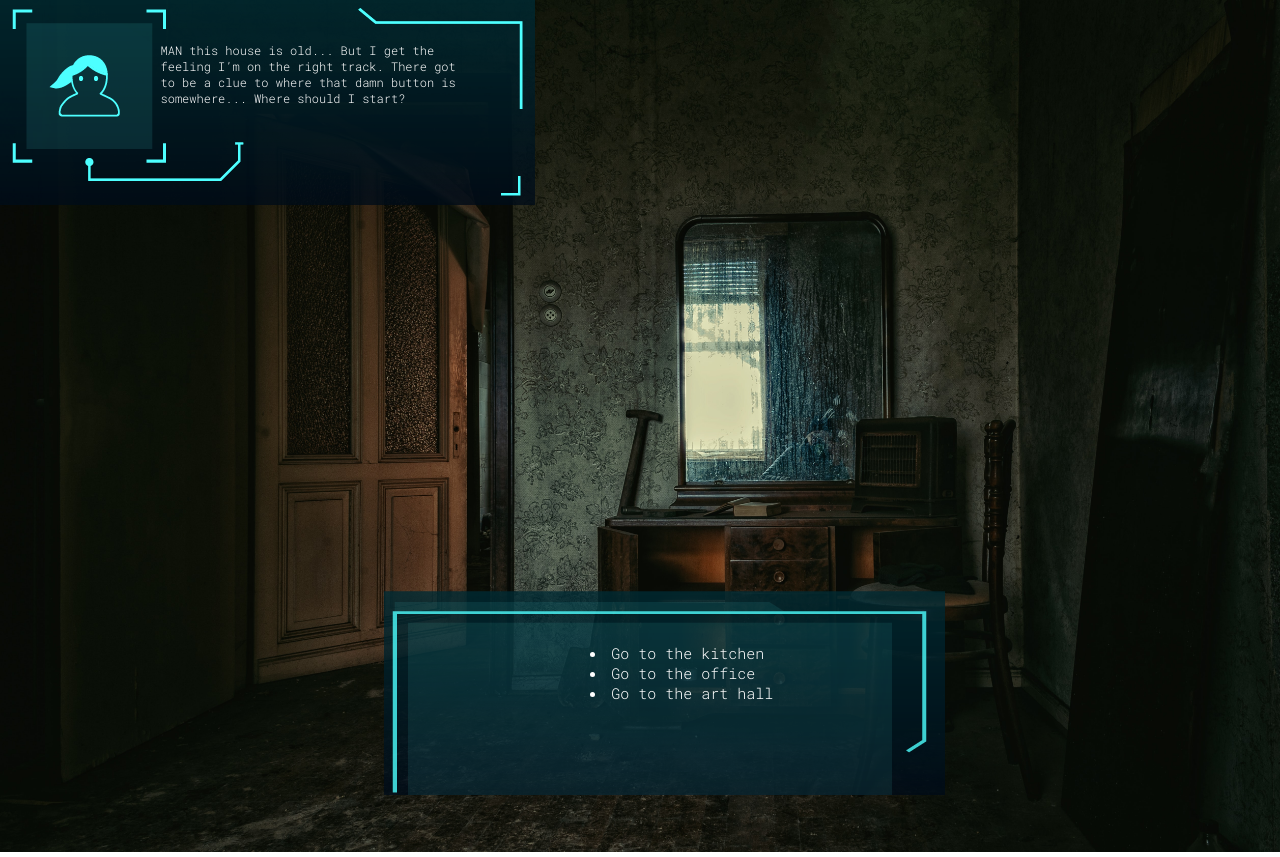
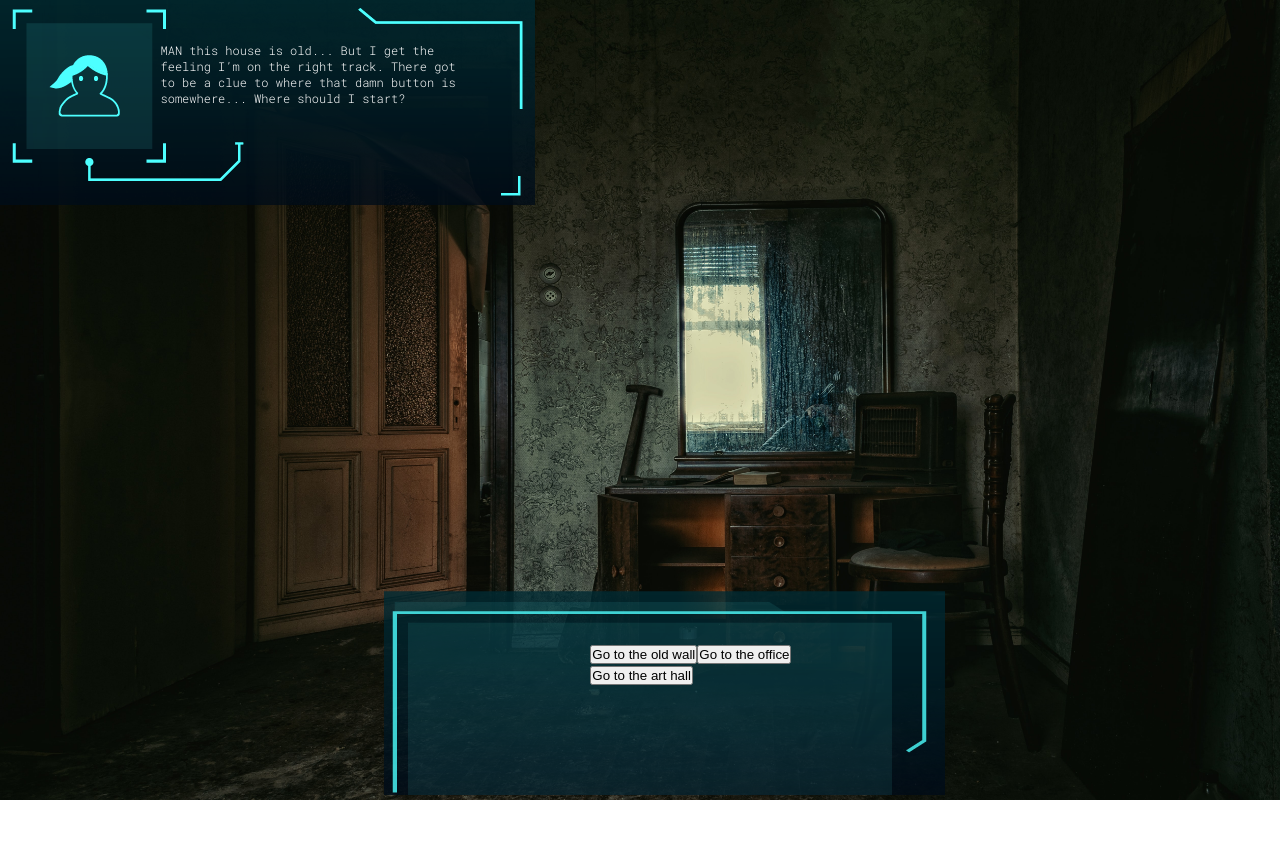
Before and after one commit to escapefromhyperisland/world-8, a React (Create React App) app in the folder linnea/linnea-level/: page / in a window 1280 px wide. After the commit the page ends 805 px from the top, so only its background shows below. Built offline with nearby package versions, Linux system fonts and the light colour scheme.

Commit message:
Changed some logic around, you are now able to actually click a button and it changes things!

```diff
--- a/linnea/linnea-level/src/App.css
+++ b/linnea/linnea-level/src/App.css
@@ -7,7 +7,7 @@
 
 #Background {
   width: 100%;
-  height: 100%;
+  height: 100vh;
   position: relative;
 }
 
--- a/linnea/linnea-level/src/App.js
+++ b/linnea/linnea-level/src/App.js
@@ -1,14 +1,47 @@
+import React, {useState} from "react";
 import './App.css';
 import Textbox1 from "./components/Textbox1";
 import Textbox2 from "./components/Textbox2";
 import Background from "./components/Background";
 
+import MirrorImg from "./components/images/mirror.jpg"
+import WallpaperImg from "./components/images/wallpaper.jpg";
+
+//Import all images and things, put functions to change things in here. Send them in as props. Just render in the componetns
+// puss och lycka till :)
 function App() {
+  const [alternativeText1, setAlternativeText1] = useState("Go to the old wall");
+  const [alternativeText2, setAlternativeText2] = useState("Go to the office");
+  const [alternativeText3, setAlternativeText3] = useState("Go to the art hall");
+
+  const [instructionText, setInstructionText] = useState("MAN this house is old... But I get the feeling I’m on the right track. There got to be a clue to where that damn button is somewhere... Where should I start? ");
+
+
+  const [background, setBackground] = useState (MirrorImg);
+
+  const [whatRoom, setWhatRoom] = useState ("Hallway (fick into variable)");
+
+//if hallway is true do X, if whatRoom state is "kitchen" do something else
+
+
+  const textAlternatives = [
+    { id: 1, value: "Go back to the hallway" },
+    { id: 2, value: "Look at the calendar" },
+    { id: 3, value: "Take pen?" }
+  ];
+
+  const changeRoom = () => {
+    setAlternativeText1(textAlternatives[0].value);
+    setBackground(WallpaperImg);
+    setInstructionText("... I could have sworn there was supposed to be some paintings here? Looks like SOMEONE forgot to add them....")
+  }
+
+
   return (
     <div className="App">
-      <Textbox1 />
-      <Background />
-      <Textbox2 />
+      <Textbox1 instructionText={instructionText}/>
+      <Background Background={background} />
+      <Textbox2 functionChangeRoom={changeRoom} alternativeText1={alternativeText1} alternativeText2={alternativeText2} alternativeText3={alternativeText3} />
     </div>
   );
 }
--- a/linnea/linnea-level/src/components/Background.js
+++ b/linnea/linnea-level/src/components/Background.js
@@ -1,14 +1,10 @@
 import React, {useState} from "react";
-import MirrorImg from "./images/mirror.jpg";
-import WallpaperImg from "./images/wallpaper.jpg";
 
-function Background () {
-
-    const [background, setBackground] = useState (MirrorImg);
+function Background ({Background}) {
 
     return (
     <div>
-        <img id="Background" src={background}></img>
+        <img id="Background" src={Background}></img>
     </div>
     )
 }
--- a/linnea/linnea-level/src/components/Textbox1.js
+++ b/linnea/linnea-level/src/components/Textbox1.js
@@ -1,9 +1,8 @@
 import React, {useState} from "react"
 import Textbox1Image from "./images/game-char.png";
 
-function Textbox1 () {
+function Textbox1 ({instructionText}) {
 
-    const [instructionText, setInstructionText] = useState("MAN this house is old... But I get the feeling I’m on the right track. There got to be a clue to where that damn button is somewhere... Where should I start? ");
 
     return (
     <div id="TextBox1">
--- a/linnea/linnea-level/src/components/Textbox2.js
+++ b/linnea/linnea-level/src/components/Textbox2.js
@@ -1,23 +1,13 @@
-import React, {useEffect, useState} from "react";
+import React from "react";
 import Textbox2Image from "./images/game-screen.png";
 
 
-function Textbox2 () {
+function Textbox2 ({functionChangeRoom, alternativeText1, alternativeText2, alternativeText3}) {
 
-    const [alternativeText1, setAlternativeText1] = useState("Go to the kitchen");
-    const [alternativeText2, setAlternativeText2] = useState("Go to the office");
-    const [alternativeText3, setAlternativeText3] = useState("Go to the art hall");
 
-    const textAlternatives = [
-        { id: 1, value: "Go back to the hallway" },
-        { id: 2, value: "Look at the calendar" },
-        { id: 3, value: "Take pen?" }
-      ];
-
-    // useEffect(() => {
-    //     // Should not ever set state during rendering, so do this in useEffect instead.
-    //     setAlternativeText1(textAlternatives);
-    //   }, []);
+    // functionChangeRoom2 = () => {
+    //     this.props.functionChangeRoom()
+    // }
 
    return (
 
@@ -25,12 +15,15 @@ function Textbox2 () {
 
         <img src={Textbox2Image} alt="Textbox nr 2"></img>
         <div id="text-TextBox2">
-            <li onClick={()=> setAlternativeText1(textAlternatives[0].value)}>{alternativeText1}</li>
-            <li>{alternativeText2}</li>
-            <li>{alternativeText3}</li>
+            <button onClick={() => functionChangeRoom()}>{alternativeText1}</button>
+            <button onClick={() => functionChangeRoom()}>{alternativeText2}</button>
+            <button onClick={() => functionChangeRoom()}>{alternativeText3}</button>
+
         </div>
     </div>
     )
 }
 
 export default Textbox2
+
+//
```
